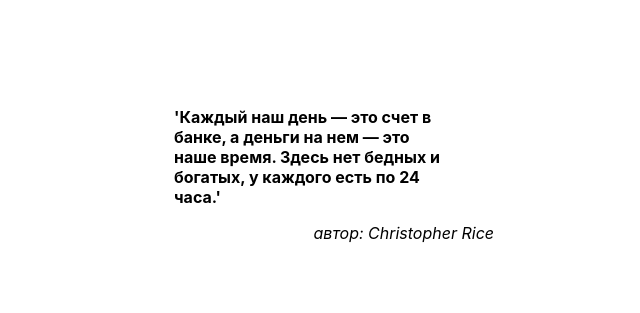
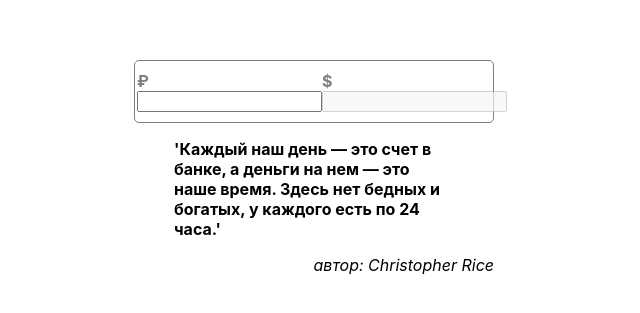
Before and after one commit to DenisPepper/ab-current-exchange-rate, a React (Create React App) app: page / in a window 1280 px wide. Shown: the part 233-546 px from the top of the page, without its empty margins (326-966 px from the left). Built offline with nearby package versions, Linux system fonts and the light colour scheme.

Commit message:
added Converter FC draft

```diff
--- a/src/App.js
+++ b/src/App.js
@@ -1,11 +1,12 @@
 import css from './app.module.css';
 import {Quote} from "./components/quote";
+import {Converter} from './components/converter';
 
 export const App = () => {
     return (
         <div className={css.main}>
             {/* Header FC */}
-            {/* Converter FC */}
+            <Converter />
             <Quote />
         </div>
     );
--- /dev/null
+++ b/src/components/converter/converter.js
@@ -0,0 +1,21 @@
+import css from './converter.module.css';
+
+export const Converter = () => {
+    return (
+        <form className={css.form}>
+            <label className={css.label}>
+                <span className={css.label_text}>
+                    ₽
+                </span>
+                <input className={css.input} type="number" name={'rub'} min={0} step={1}/>
+            </label>
+
+            <label className={css.label}>
+                <span className={css.label_text}>
+                    $
+                </span>
+                <input className={css.input} type="number" name={'usd'} disabled/>
+            </label>
+        </form>
+    );
+}
--- /dev/null
+++ b/src/components/converter/converter.module.css
@@ -0,0 +1,21 @@
+.form {
+    padding: 10px 2px;
+    display: flex;
+    justify-content: space-around;
+    border: 1px solid #7f7f7f;
+    border-radius: 5px;
+}
+
+.label {
+    display: flex;
+    flex-direction: column;
+}
+
+.label_text {
+    font-weight: bold;
+    color: #7f7f7f;
+}
+
+.input {
+    margin: 0 auto;
+}
--- /dev/null
+++ b/src/components/converter/index.js
@@ -0,0 +1 @@
+export * from './converter';
```
